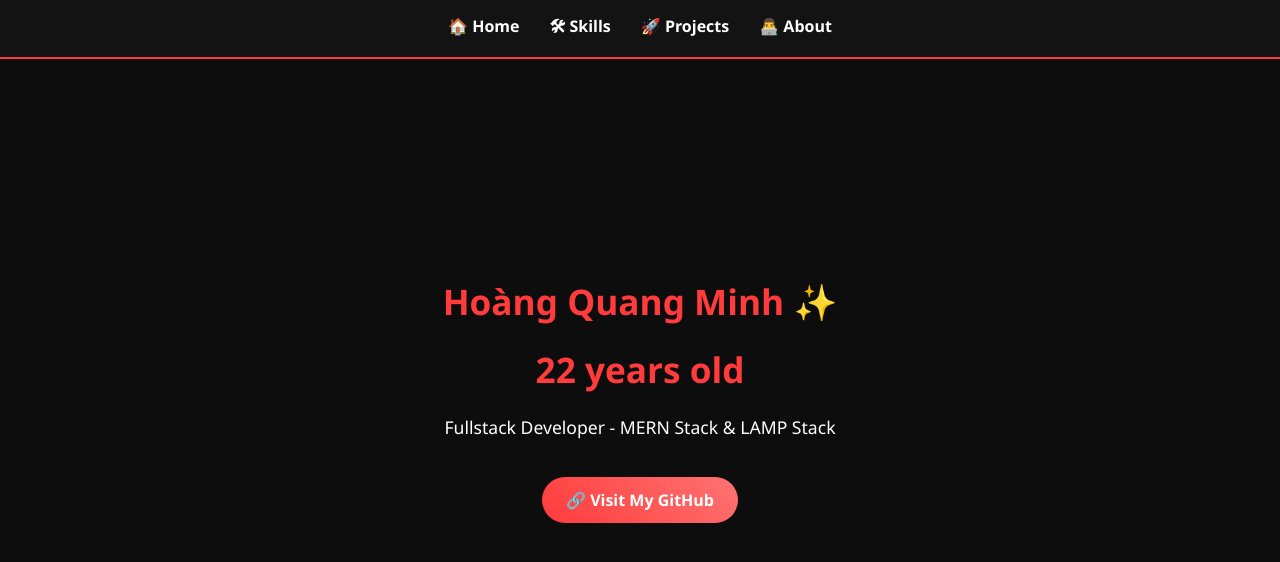
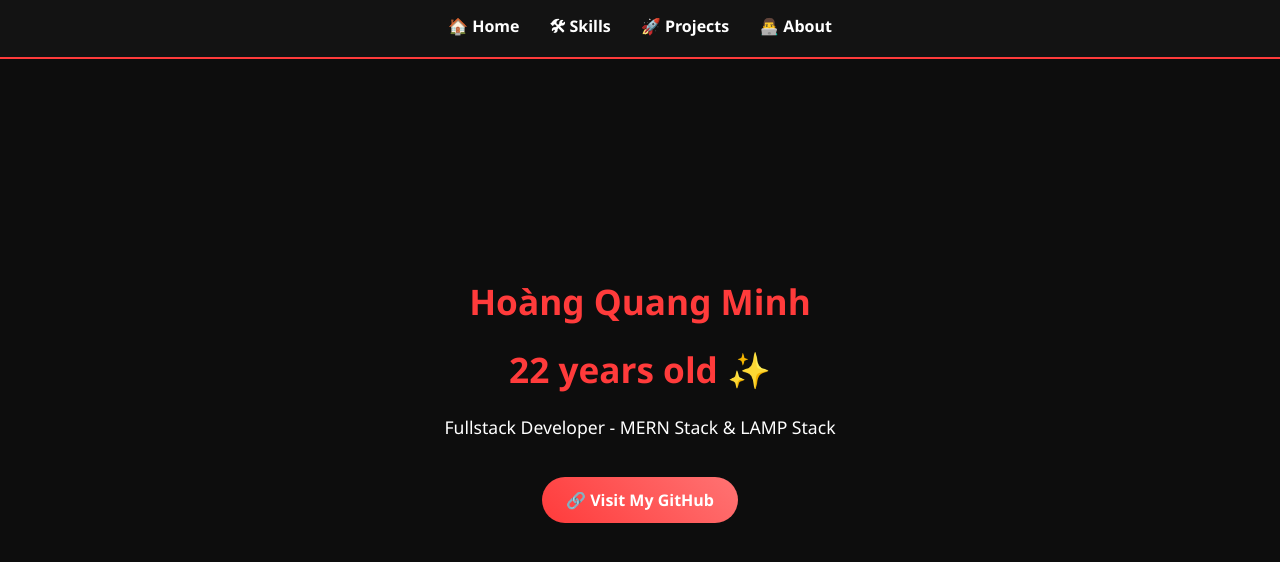
Before and after one commit to minh7709/minh7709.github.io, a plain HTML site: page index.html in a window 1280 px wide. Shown: the top 562 px of the page. Drawn offline with Linux system fonts and the light colour scheme.

Commit message:
Update index.html

```diff
--- a/index.html
+++ b/index.html
@@ -156,8 +156,8 @@
 
   <!-- Home Section -->
   <section id="home">
-    <h1>Hoàng Quang Minh ✨</h1>
-    <h2>22 years old</h2>
+    <h1>Hoàng Quang Minh</h1>
+    <h2>22 years old ✨</h2>
     <p>Fullstack Developer - MERN Stack & LAMP Stack</p>
     <a href="https://github.com/minh7709" target="_blank">
       <button class="btn">🔗 Visit My GitHub</button>
```
